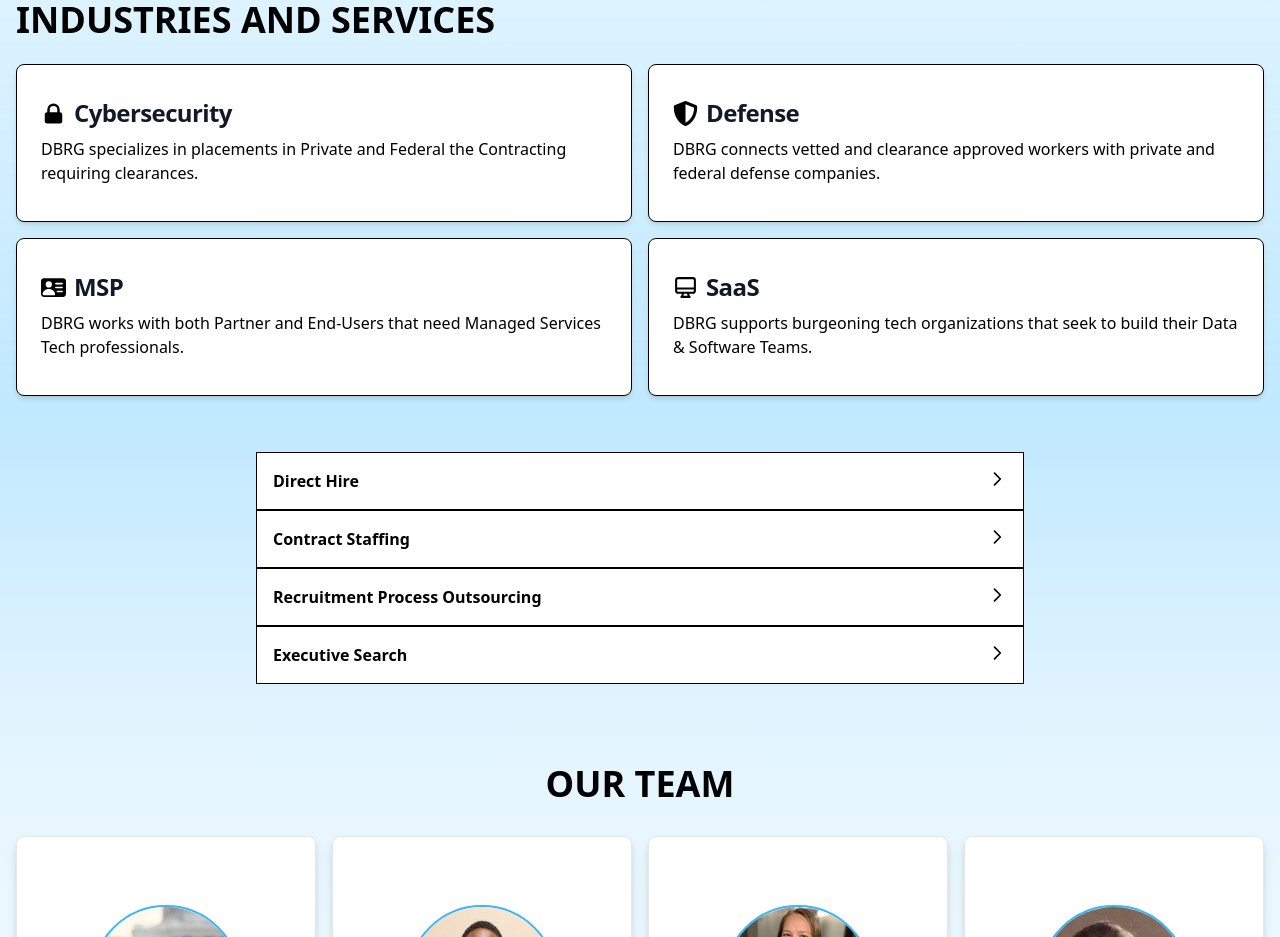
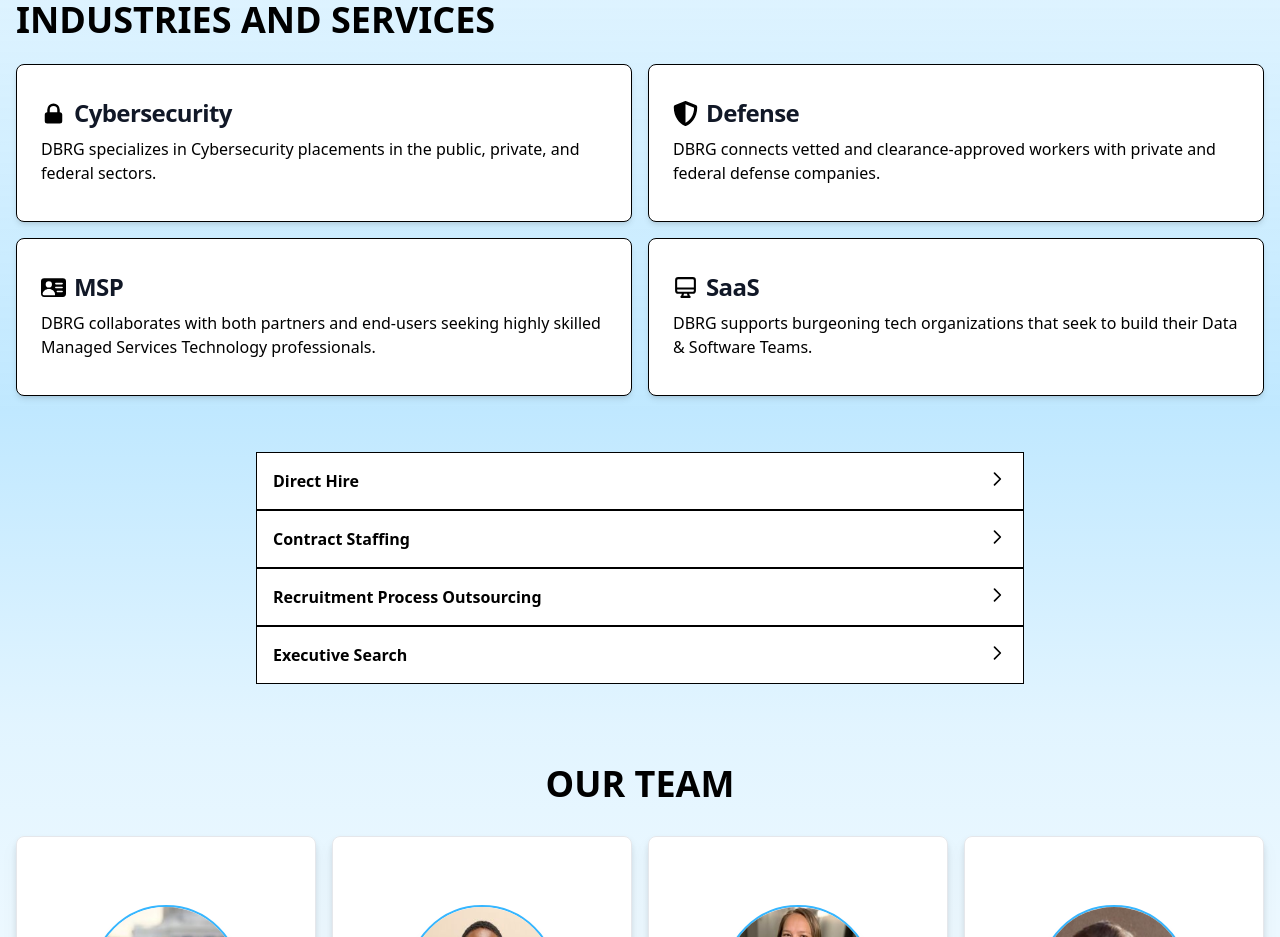
Before and after one commit to andrewjulian/dbrecruitment-website, a React (Vite) app: page / in a window 1280 px wide. Shown: the part 1260-2197 px from the top of the page. Built offline with nearby package versions, Linux system fonts and the light colour scheme.

Commit message:
updated industry details

```diff
--- a/src/Components/Industries.jsx
+++ b/src/Components/Industries.jsx
@@ -9,7 +9,7 @@
   {
     title: "Cybersecurity",
     description:
-      "DBRG specializes in placements in Private and Federal the Contracting requiring clearances.",
+      "DBRG specializes in Cybersecurity placements in the public, private, and federal sectors.",
     icons: (
       <HiLockClosed
         className="my-auto"
@@ -20,7 +20,7 @@
   {
     title: "Defense",
     description:
-      "DBRG connects vetted and clearance approved workers with private and federal defense companies.",
+      "DBRG connects vetted and clearance-approved workers with private and federal defense companies.",
     icons: (
       <FaShieldAlt
         className="my-auto"
@@ -31,7 +31,7 @@
   {
     title: "MSP",
     description:
-      "DBRG works with both Partner and End-Users that need Managed Services Tech professionals.",
+      "DBRG collaborates with both partners and end-users seeking highly skilled Managed Services Technology professionals.",
     icons: (
       <BsFillPersonVcardFill
         className="my-auto"
```
